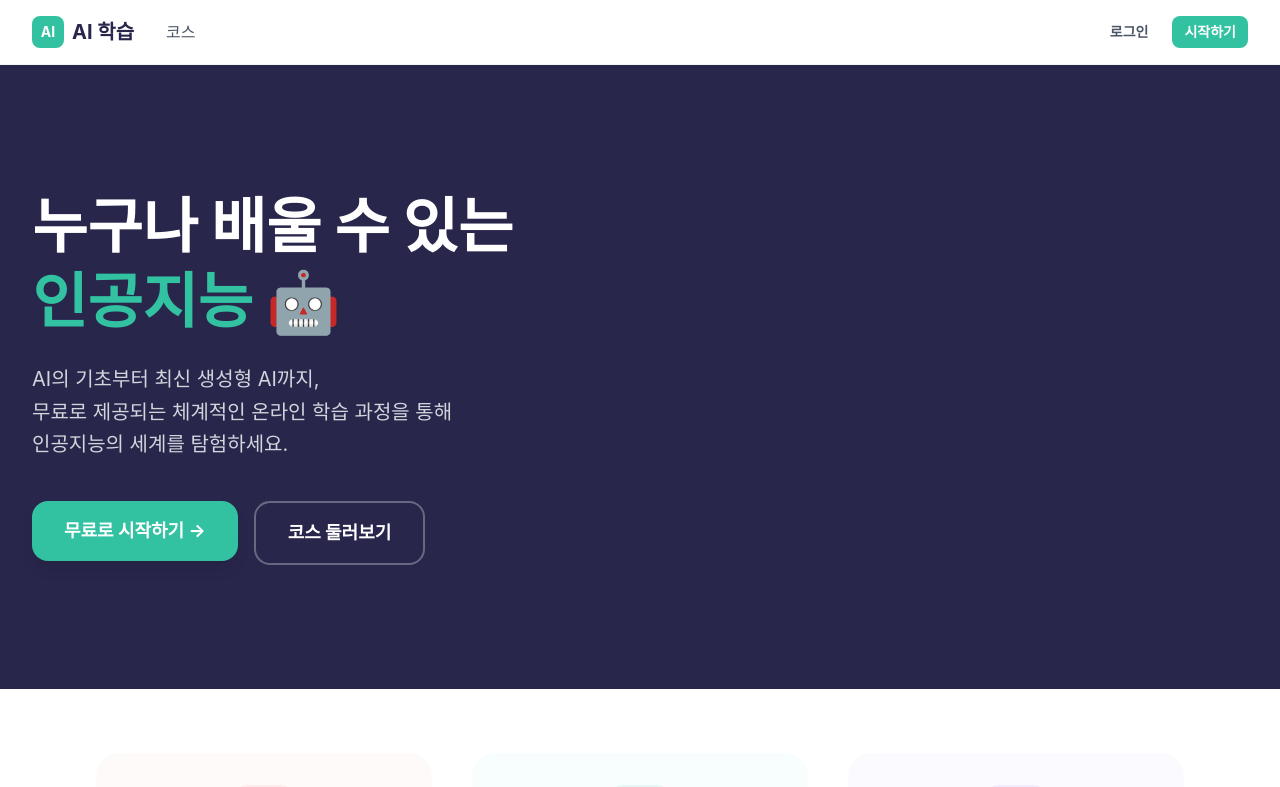
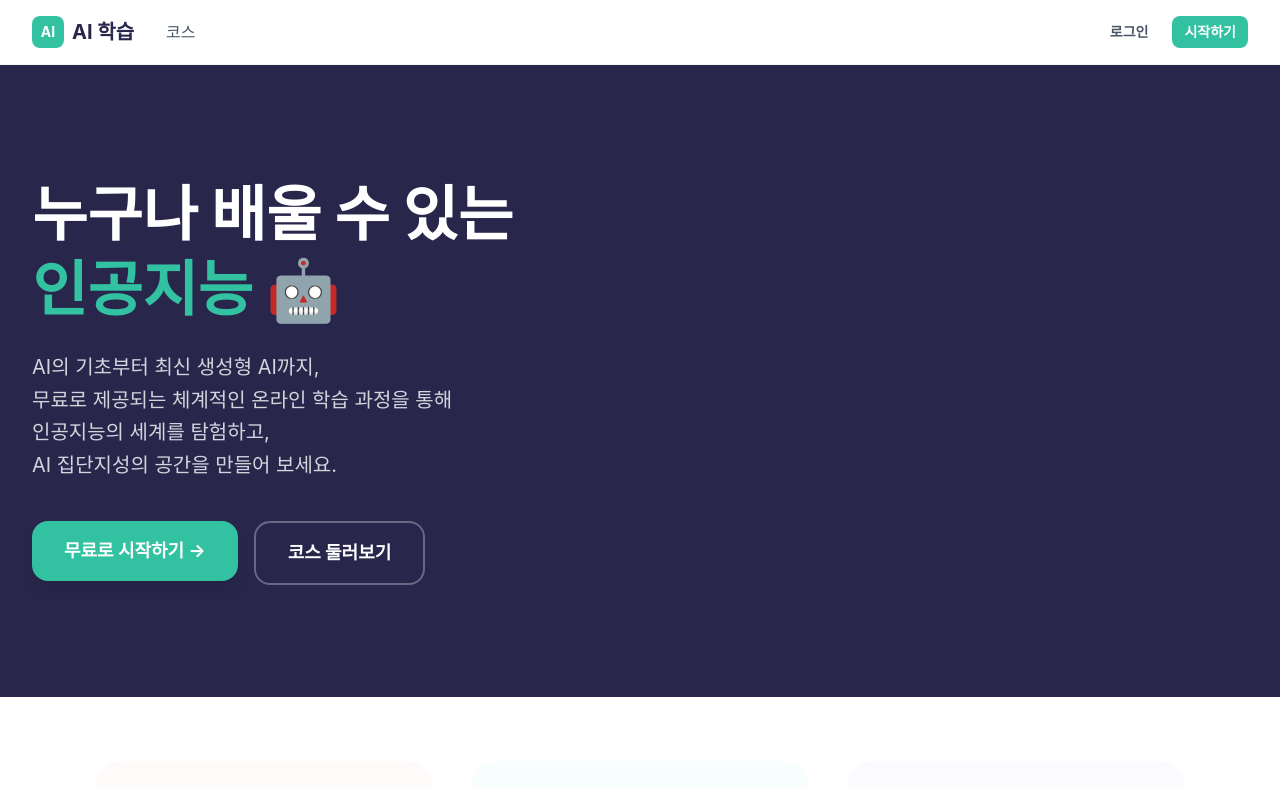
Before and after one commit to 15678910/aitutorial, a React (Vite) app: page / in a window 1280 px wide. Shown: the top 787 px of the page. Built offline with nearby package versions, Linux system fonts and the light colour scheme; no server answers; a web font is replaced by a local one.

Commit message:
update: 히어로 섹션 소개 문구에 AI 집단지성 공간 메시지 추가
Co-Authored-By: Claude Opus 4.6 <noreply@anthropic.com>

```diff
--- a/src/pages/Home.tsx
+++ b/src/pages/Home.tsx
@@ -21,7 +21,8 @@ export default function Home() {
               <p className="text-lg md:text-xl text-gray-300 mb-10 leading-relaxed max-w-lg">
                 AI의 기초부터 최신 생성형 AI까지,<br />
                 무료로 제공되는 체계적인 온라인 학습 과정을 통해<br />
-                인공지능의 세계를 탐험하세요.
+                인공지능의 세계를 탐험하고,<br />
+                AI 집단지성의 공간을 만들어 보세요.
               </p>
               <div className="flex flex-wrap gap-4">
                 <Link to="/courses">
```
